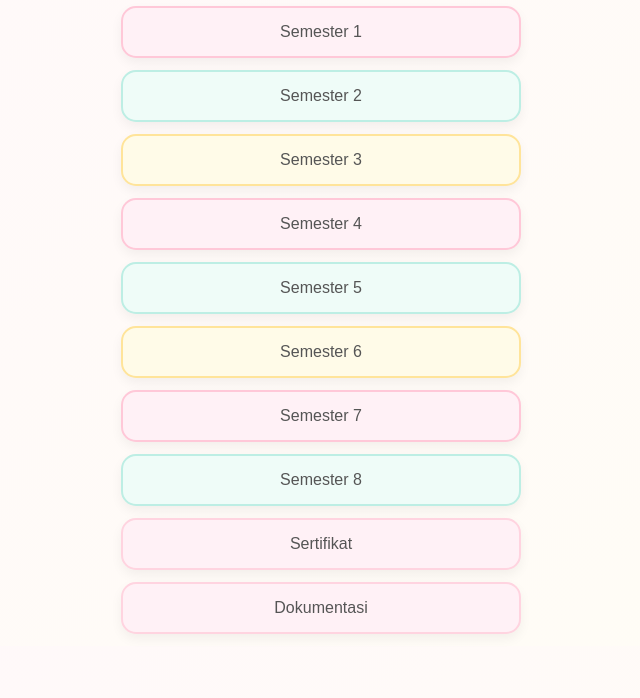
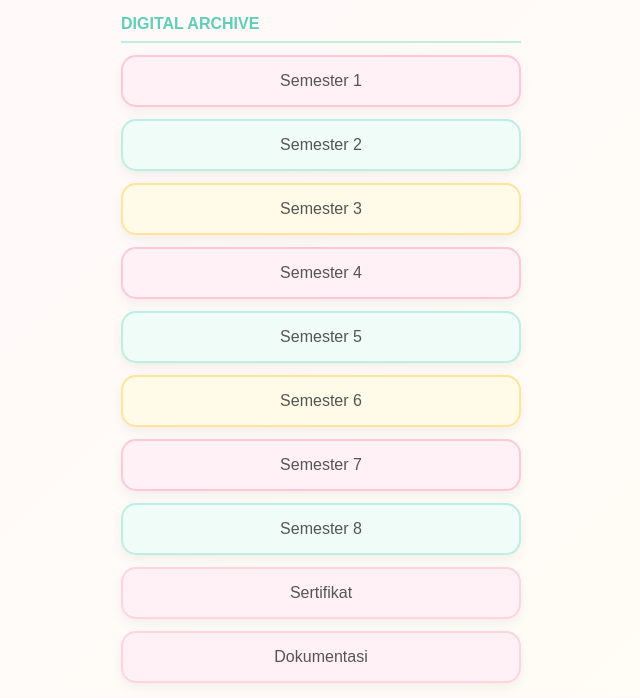
Before and after one commit to Luqyana79/Lecture-Archives-Naufal-Statistika-Unsoed, a plain HTML site: page index.html in a window 1280 px wide. Shown: the part 102-800 px from the top of the page, without its empty margins (319-959 px from the left). Drawn offline with Linux system fonts and the light colour scheme.

Commit message:
Update index.html

```diff
--- a/index.html
+++ b/index.html
@@ -87,6 +87,8 @@
 
   <div class="container">
 
+    <div class="section-title">DIGITAL ARCHIVE</div>
+
     <a class="card" href="https://drive.google.com/drive/folders/1nkO-HkK7DzjeOtqjJkfISKQmOjttzfps" target="_blank">
       Semester 1
     </a>
```
